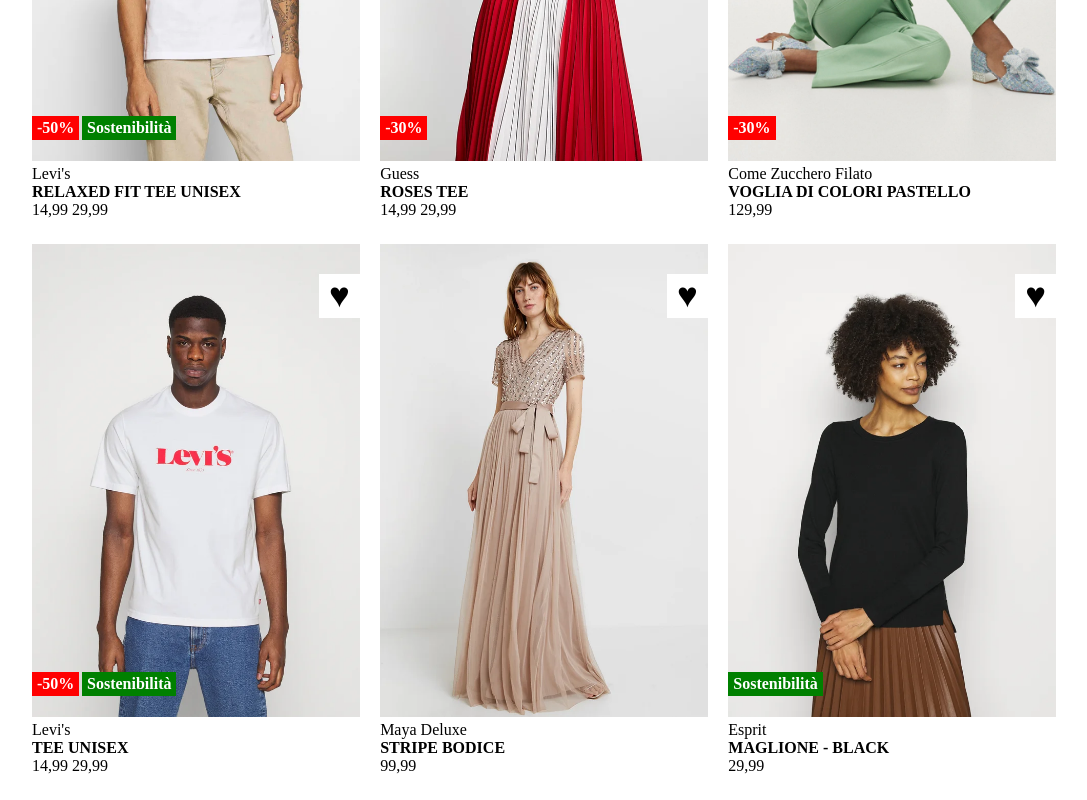
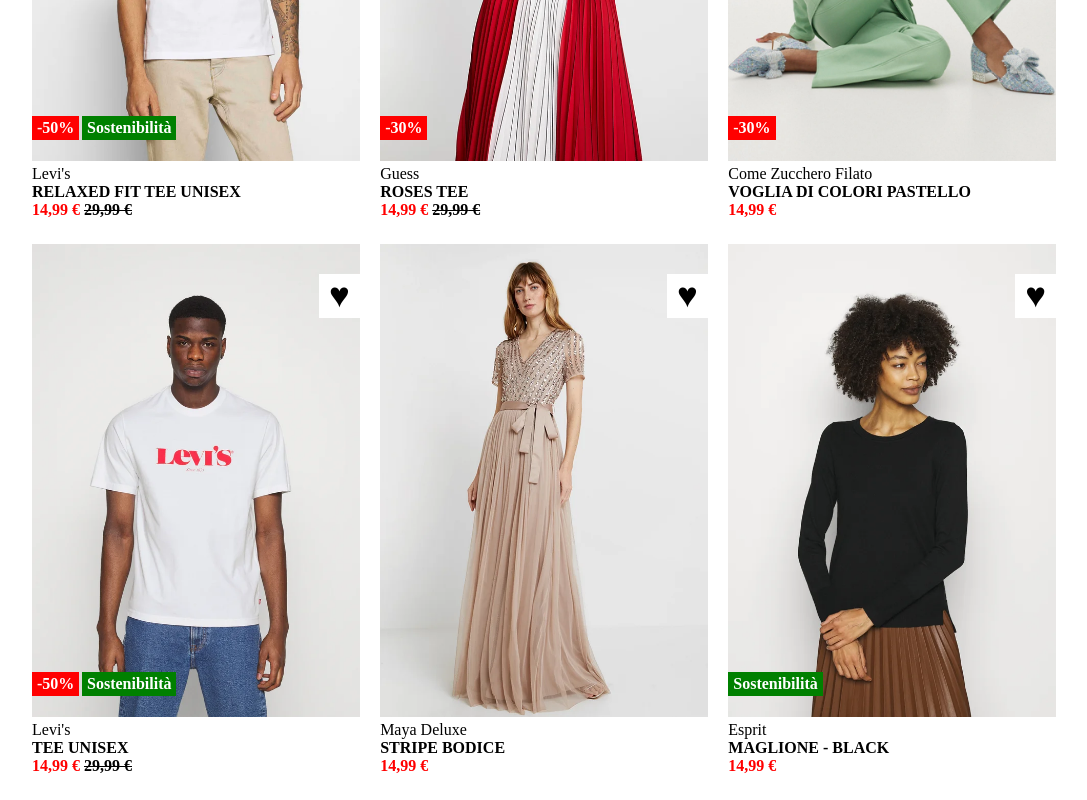
Before and after one commit to LucaSunseri/html-css-boolando, a plain HTML site: page index.html in a window 1280 px wide. Shown: the part 337-1137 px from the top of the page, without its empty margins (96-1183 px from the left). Drawn offline with Linux system fonts and the light colour scheme.

Commit message:
end basic layout

```diff
--- a/css/style.css
+++ b/css/style.css
@@ -22,6 +22,10 @@ img {
 
 .img-left, .img-center, .img-right {
   position: relative;
+}
+
+.price-sale {
+  color: red;
 }
 
 /**********MAIN**********/
@@ -82,3 +86,17 @@ main .clearfix section {
 .second-row .box-right .eco-green {
   left: 0;
 }
+
+/* layout caption */
+.price-sale:after, .sale::after {
+  content: ' \20AC';
+}
+
+.sale {
+  color: black;
+  text-decoration: line-through;
+}
+
+.price-sale, .sale {
+  font-weight: bold;
+}
--- a/index.html
+++ b/index.html
@@ -24,11 +24,10 @@
           <span class="eco-green">Sostenibilità</span>
         </div>
 
-        <p>Levi's</p>
+        <span>Levi's</span>
         <h4>RELAXED FIT TEE UNISEX</h4>
-        <p>
-          14,99 <span class="sale"> 29,99 </span>
-        </p>
+        <span class="price-sale">14,99</span>
+        <span class="sale">29,99</span>
 
       </section>
 
@@ -40,11 +39,10 @@
           <span class="sale-red">-30</span>
         </div>
 
-        <p>Guess</p>
+        <span>Guess</span>
         <h4>ROSES TEE</h4>
-        <p>
-          14,99 <span class="sale"> 29,99 </span>
-        </p>
+        <span class="price-sale">14,99</span>
+        <span class="sale">29,99</span>
 
       </section>
 
@@ -56,11 +54,9 @@
           <span class="sale-red">-30</span>
         </div>
 
-        <p>Come Zucchero Filato</p>
+        <span>Come Zucchero Filato</span>
         <h4>VOGLIA DI COLORI PASTELLO</h4>
-        <p>
-          129,99
-        </p>
+        <span class="price-sale">14,99</span>
 
       </section>
 
@@ -80,9 +76,8 @@
 
         <p>Levi's</p>
         <h4>TEE UNISEX</h4>
-        <p>
-          14,99 <span class="sale"> 29,99 </span>
-        </p>
+        <span class="price-sale">14,99 </span>
+        <span class="sale">29,99</span>
 
       </section>
 
@@ -95,9 +90,7 @@
 
         <p>Maya Deluxe</p>
         <h4>STRIPE BODICE</h4>
-        <p>
-          99,99
-        </p>
+        <span class="price-sale">14,99</span>
 
       </section>
 
@@ -111,9 +104,7 @@
 
         <p>Esprit</p>
         <h4>MAGLIONE - BLACK</h4>
-        <p>
-          29,99
-        </p>
+        <span class="price-sale">14,99</span>
 
       </section>
 
```
